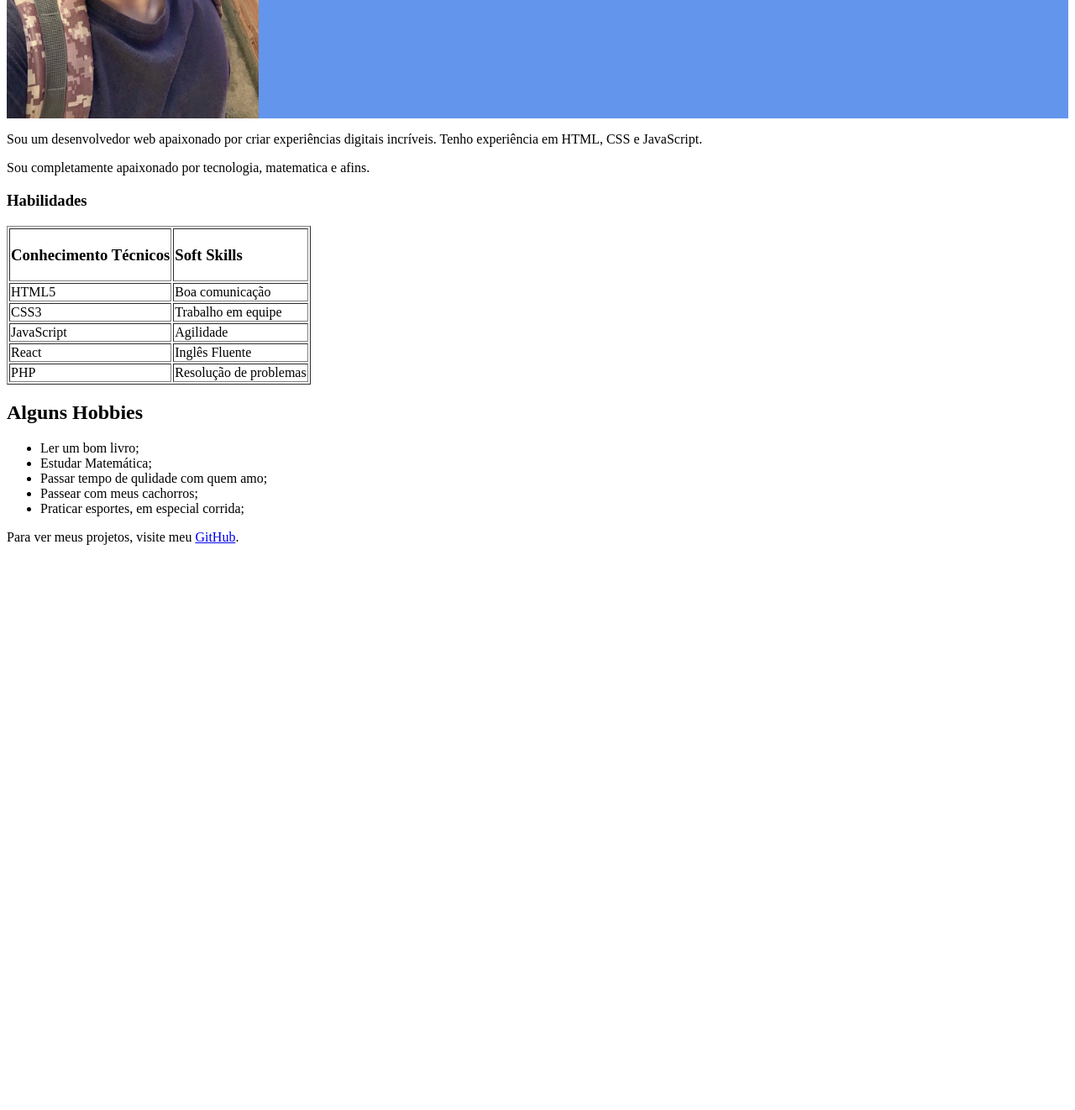
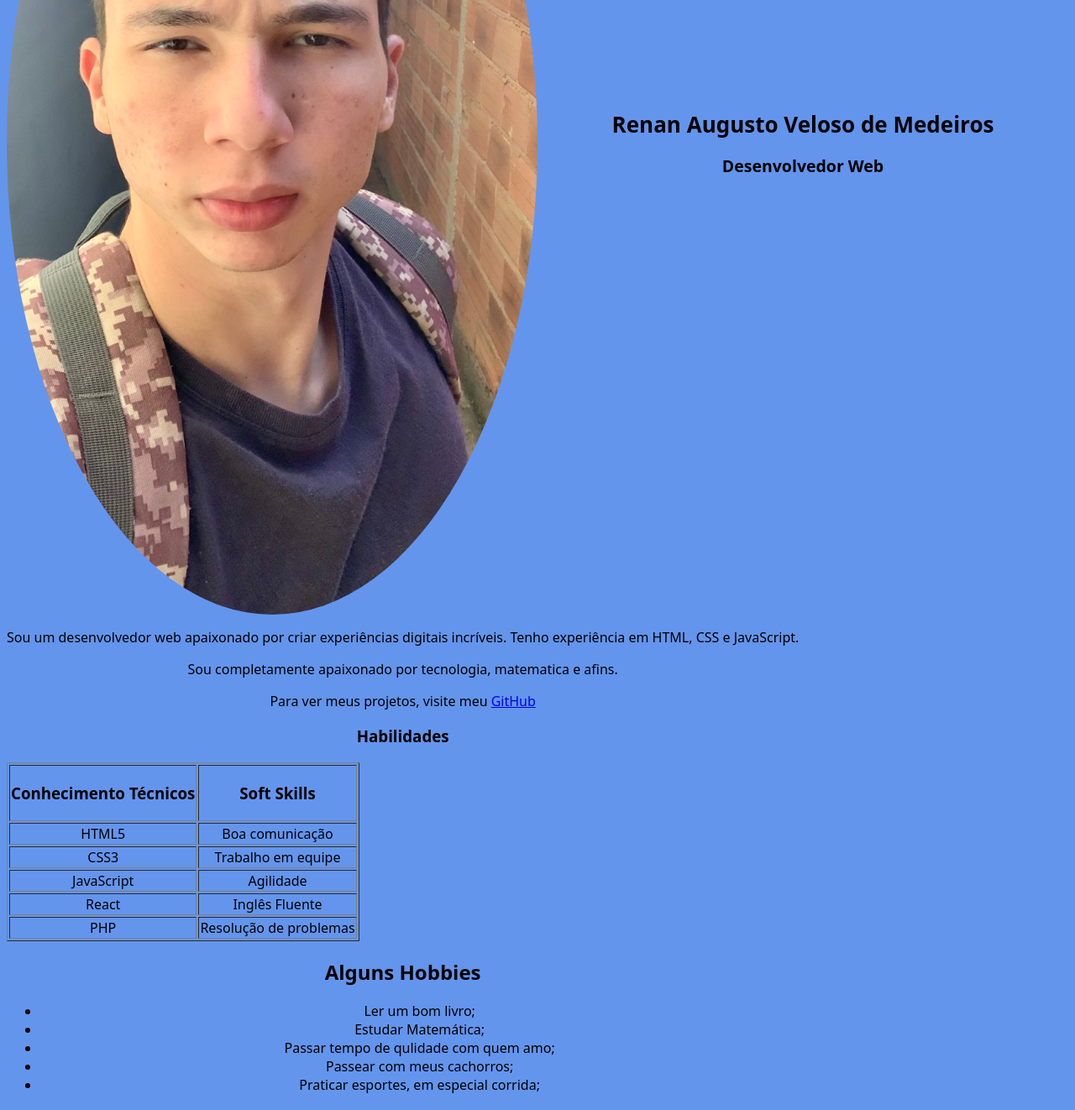
Before and after one commit to renanaugusto0/pessoal, a plain HTML site: page index.html in a window 1280 px wide. Shown: the part 400-1722 px from the top of the page at 84% size. Before the commit the page ends 1065 px from the top, so only its background shows below. Drawn offline with Linux system fonts and the light colour scheme.

Commit message:
android first.

```diff
--- a/index.html
+++ b/index.html
@@ -14,11 +14,13 @@
             <h2>Desenvolvedor Web</h2>
         </div>
     </div>
-
+    <div id="container">
+    <main>
     <p>Sou um desenvolvedor web apaixonado por criar experiências digitais incríveis. Tenho experiência em HTML, CSS e JavaScript.</p>
     <p>Sou completamente apaixonado por tecnologia, matematica e afins.</p>
+    <p>Para ver meus projetos, visite meu <a href="https://github.com/renanaugusto0">GitHub</a></p>
     <h3>Habilidades</h3>
-    <table border="1px solid black">
+    <table border="1px solid blue">
         <tr>
             <td><h3>Conhecimento Técnicos</h3></td>
             <td><h3>Soft Skills</h3></td>
@@ -52,6 +54,7 @@
         <li>Passear com meus cachorros;</li>
         <li>Praticar esportes, em especial corrida;</li>
     </ul>
-    <p>Para ver meus projetos, visite meu <a href="https://github.com/renanaugusto0">GitHub</a>.</p>
+    </main>
+</div>
 </body>
 </html>
--- a/style.css
+++ b/style.css
@@ -1,12 +1,33 @@
+*{
+    font-family: system-ui, -apple-system, BlinkMacSystemFont, 'Segoe UI', Roboto, Oxygen, Ubuntu, Cantarell, 'Open Sans', 'Helvetica Neue', sans-serif;
+    background-color: cornflowerblue;
+}
 #pai {
     display: flex;
     text-align: center;
     align-items: center;
     background-color: cornflowerblue;
+    width: 100%;
+    height: 50%;
 }
 #filho {
     align-items: center;
     flex-direction: column;
-    padding-left: 50px;
-    width: 60%;
+    padding-left: 25px;
+    padding-right: 25px;
+    width: 100%;
+    font-size: small;
 }
+#container {
+    display: flex;
+    text-align: center;
+    width: 90%;
+}
+img {
+    width: 50%;
+    border-radius: 80%;
+}
+main {
+    flex-direction: row-reverse;
+    text-align: center;
+}
```
